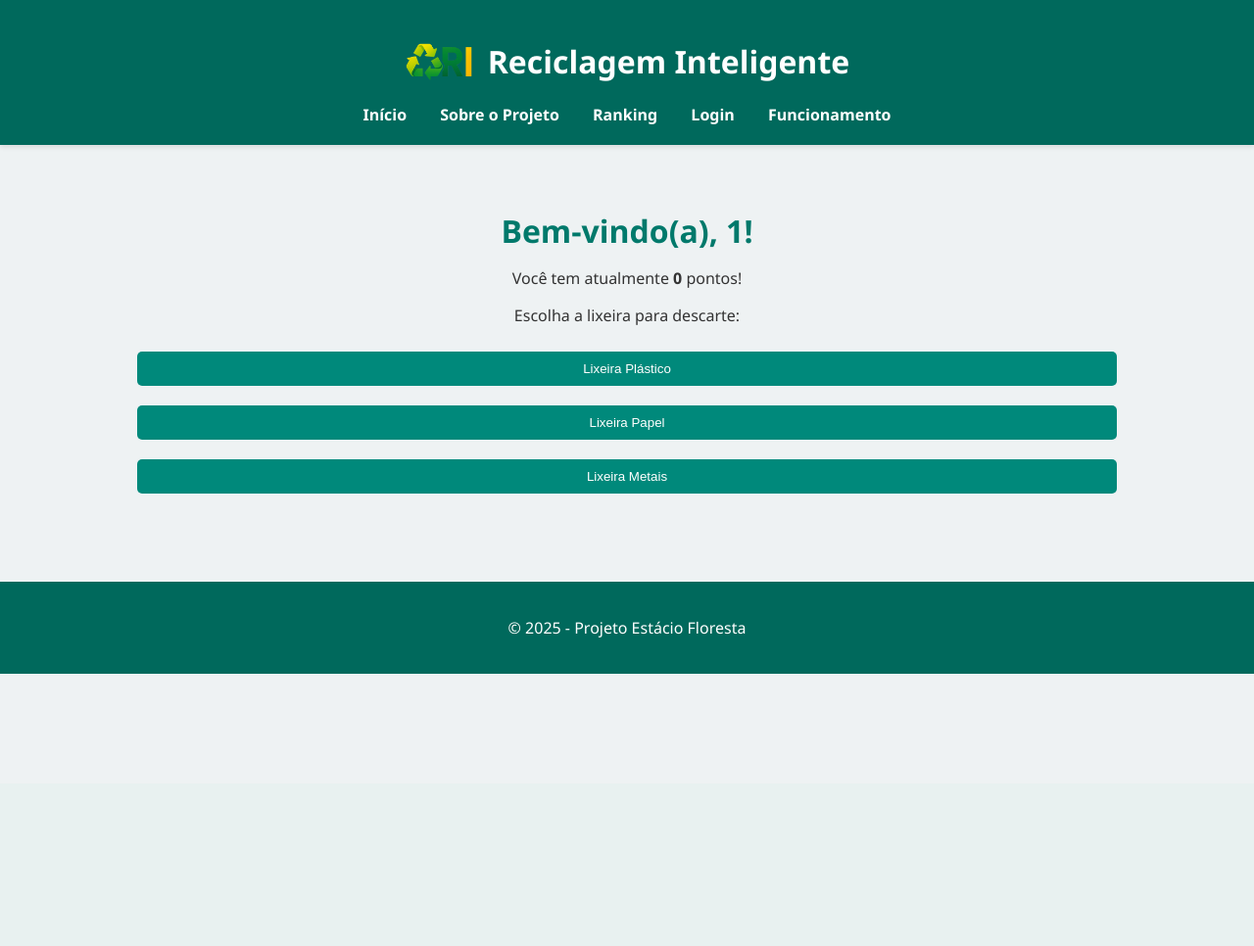
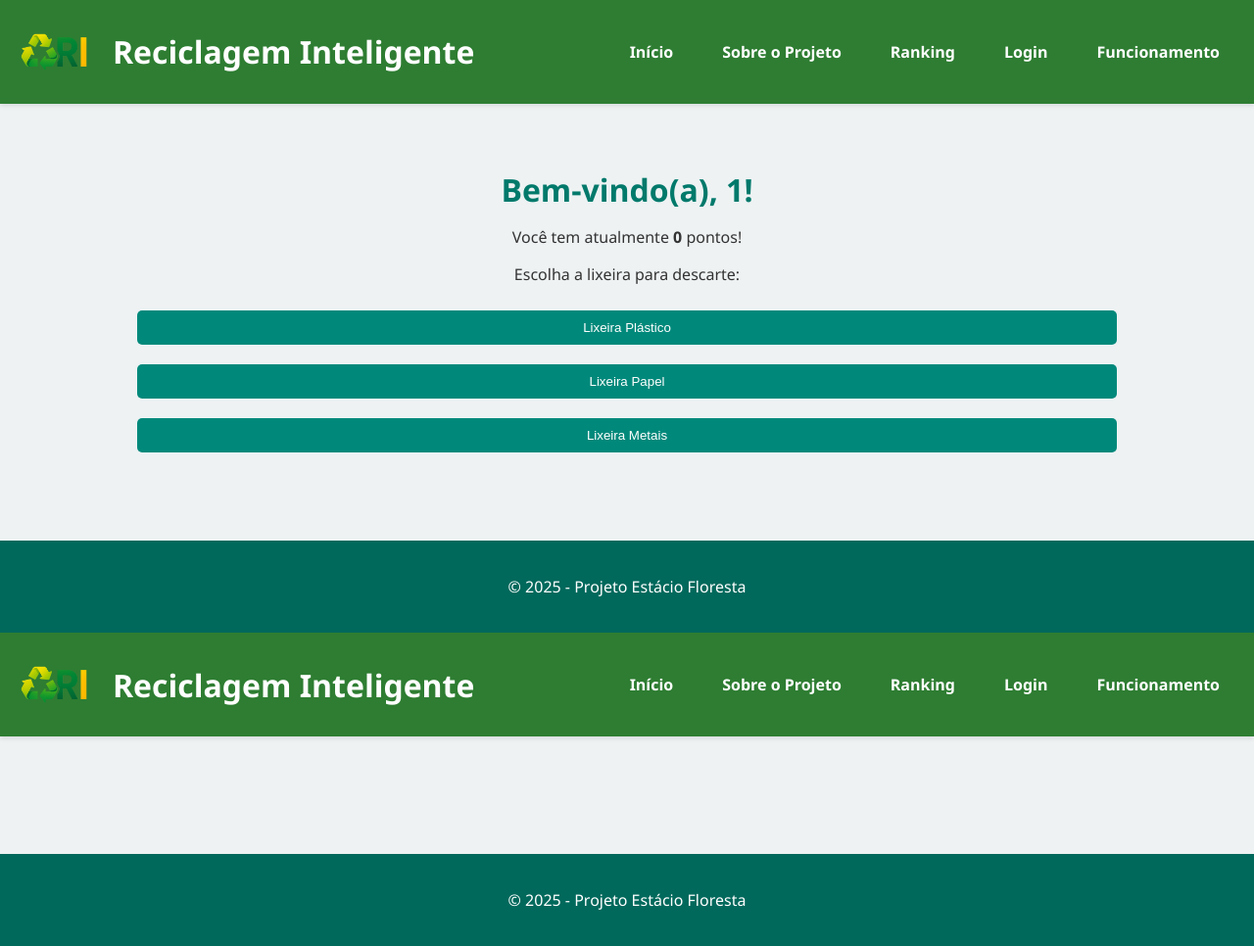
Before and after one commit to liviamarta/reciclagem-inteligente, a Flask app: page /dashboard in a window 1280 px wide. Shown: the whole page at 98% size. Before the commit the page ends 688 px from the top, so only its background shows below. Run offline with Flask 3, Linux system fonts and the light colour scheme; the visitor is signed in with stand-in values (Sample User, id 1).

Commit message:
CSS responsivo para celular e desktop

```diff
--- a/static/style.css
+++ b/static/style.css
@@ -230,3 +230,37 @@ footer {
     font-size: 0.95rem;
   }
 }
+header {
+  background-color: #2e7d32;
+  color: white;
+  padding: 10px 20px;
+  display: flex;
+  justify-content: space-between;
+  align-items: center;
+}
+
+.logo-container {
+  display: flex;
+  align-items: center;
+}
+
+.logo-container img {
+  height: 50px;
+  margin-right: 10px;
+}
+
+nav {
+  display: flex;
+  gap: 20px;
+}
+
+nav a {
+  color: white;
+  text-decoration: none;
+  font-weight: bold;
+  transition: color 0.3s;
+}
+
+nav a:hover {
+  color: #c8e6c9;
+}
--- a/templates/base.html
+++ b/templates/base.html
@@ -19,6 +19,7 @@
     <a href="{{ url_for('funcionamento') }}">Funcionamento</a>
   </nav>
 </header>
+
   <main>
     {% block content %}
     <!-- Conteúdo específico de cada página será inserido aqui -->
--- a/templates/dashboard.html
+++ b/templates/dashboard.html
@@ -42,5 +42,11 @@
       document.getElementById('qrcode').style.display = 'block';
     }
   </script>
+  {% extends 'base.html' %}
+
+{% block content %}
+  <!-- Aqui vai o conteúdo específico da página -->
+{% endblock %}
+
 </body>
 </html>
```
Lines whose indentation alone changed are shown as unchanged.
